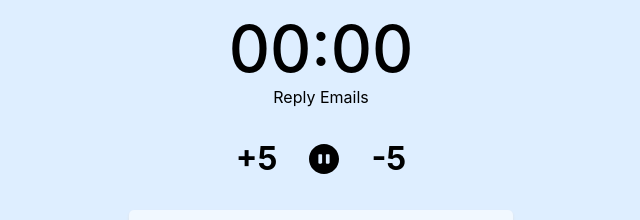
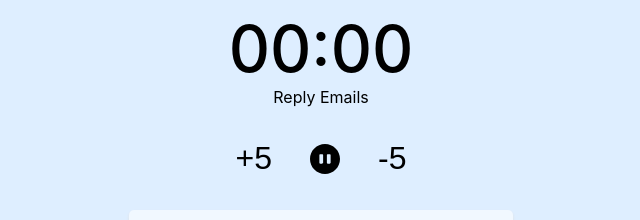
Before and after one commit to aliarslanansari/todo-timer-react-app, a React (Create React App) app: page / in a window 1280 px wide. Shown: the top 220 px of the page, without its empty margins (319-959 px from the left). Built offline with nearby package versions, Linux system fonts and the light colour scheme; the HTML template or start-up script is replaced by a standard one.

Commit message:
minor changes

```diff
--- a/src/container/CounterContainer/index.tsx
+++ b/src/container/CounterContainer/index.tsx
@@ -1,4 +1,4 @@
-import { debounce } from "lodash"
+import { cloneDeep, debounce } from "lodash"
 import React from "react"
 import {
   DragDropContext,
@@ -116,10 +116,12 @@ const CompleteTimeDiv = styled.span`
   padding: 0.2rem;
   border-radius: 4px;
 `
-const IncDecButton = styled.h1`
+const IncDecButton = styled.button`
   margin: 0 2rem;
   font-size: 2rem;
   cursor: pointer;
+  background: none;
+  border: none;
 `
 
 const StyledPauseButtonIcon = styled(PauseButtonIcon)`
@@ -189,14 +191,25 @@ const CounterContainer = () => {
     setTaskList(newState)
   }, 500)
 
+  const handleTimeIncrementDecrement = (by: number) => () => {
+    const newTaskList = cloneDeep(taskList)
+    const duration = newTaskList[0].duration + by
+    newTaskList[0].duration = duration >= 0 ? duration : 0
+    setTaskList(newTaskList)
+  }
+
   return (
     <PageContainer>
       <Timer>00:00</Timer>
       <span>{taskList.length ? taskList[0].title : "no task"}</span>
       <Controller>
-        <IncDecButton>+5</IncDecButton>
+        <IncDecButton onClick={handleTimeIncrementDecrement(5)}>
+          +5
+        </IncDecButton>
         <StyledPauseButtonIcon />
-        <IncDecButton>-5</IncDecButton>
+        <IncDecButton onClick={handleTimeIncrementDecrement(-5)}>
+          -5
+        </IncDecButton>
       </Controller>
       <DragDropContext onDragEnd={onDragEnd}>
         <Droppable droppableId="droppable">
@@ -236,8 +249,20 @@ const CounterContainer = () => {
                       />
                       <TaskController>
                         <DurationInput
-                          defaultValue={item.duration}
+                          value={item.duration}
                           type="number"
+                          onChange={(e) => {
+                            const newArr = taskList.map((item, ind) => {
+                              if (ind === index) {
+                                return {
+                                  ...item,
+                                  duration: +e.currentTarget?.value,
+                                }
+                              }
+                              return item
+                            })
+                            updateState(newArr)
+                          }}
                         />
                         <TaskControl
                           onClick={() => {
```
